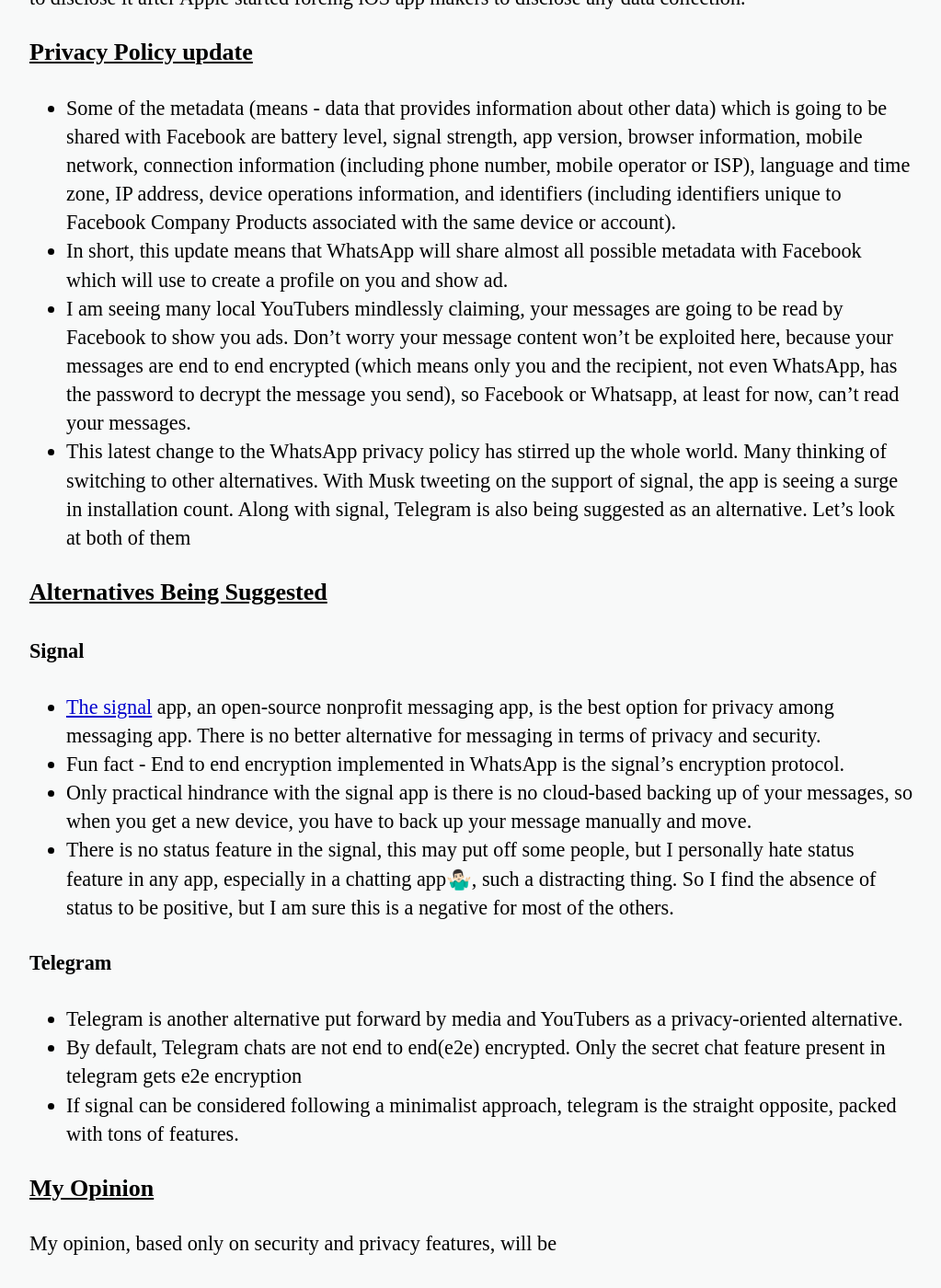
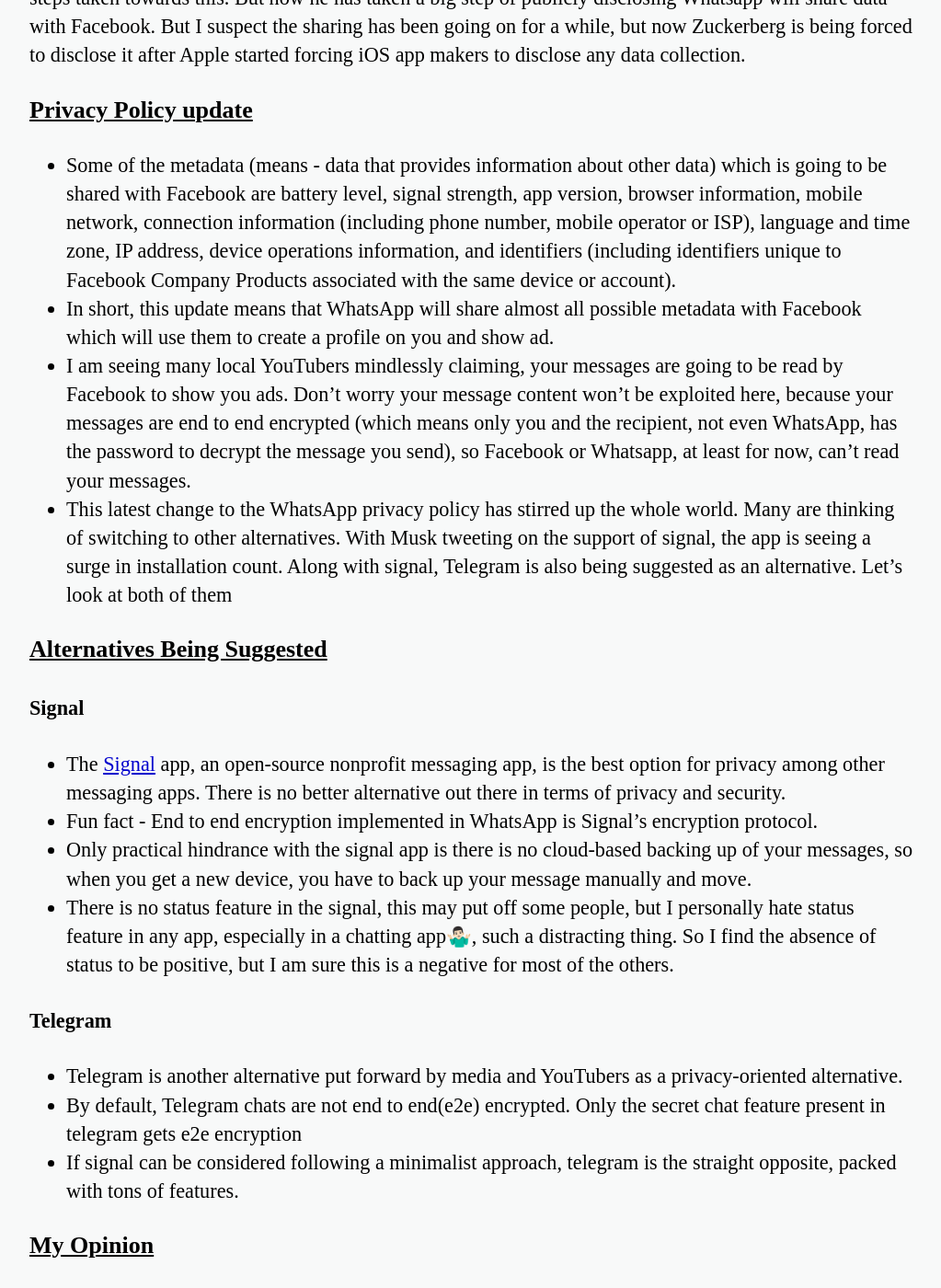
Before and after one commit to sayinathk/sayinathk.github.io, a Jekyll site: the page built from _posts/2021-01-10-Privacy-in-WhatsApp-and-beyond.md, in a window 1280 px wide and 1400 px high, scrolled down 1549 px. Shown: the whole window at 92% size, without its empty margins (128-1151 px from the left). Built offline with Jekyll 4.4.1, drawn with Linux system fonts in a browser that asks for light colours; comment, search, counter and statistics services are not loaded; some of the changed text lies outside the part shown.

Commit message:
Update 2021-01-10-Privacy-in-WhatsApp-and-beyond.md

```diff
--- a/_posts/2021-01-10-Privacy-in-WhatsApp-and-beyond.md
+++ b/_posts/2021-01-10-Privacy-in-WhatsApp-and-beyond.md
@@ -20,16 +20,16 @@
 ### Privacy Policy update
 
 - Some of the metadata (means - data that provides information about other data) which is going to be shared with Facebook are battery level, signal strength, app version, browser information, mobile network, connection information (including phone number, mobile operator or ISP), language and time zone, IP address, device operations information, and identifiers (including identifiers unique to Facebook Company Products associated with the same device or account).
-- In short, this update means that WhatsApp will share almost all possible metadata with Facebook which will use to create a profile on you and show ad.
+- In short, this update means that WhatsApp will share almost all possible metadata with Facebook which will use them to create a profile on you and show ad.
 - I am seeing many local YouTubers mindlessly claiming, your messages are going to be read by Facebook to show you ads. Don't worry your message content won't be exploited here, because your messages are end to end encrypted (which means only you and the recipient, not even WhatsApp, has the password to decrypt the message you send), so Facebook or Whatsapp, at least for now, can't read your messages.
-- This latest change to the WhatsApp privacy policy has stirred up the whole world. Many thinking of switching to other alternatives. With Musk tweeting on the support of signal, the app is seeing a surge in installation count. Along with signal, Telegram is also being suggested as an alternative. Let's look at both of them
+- This latest change to the WhatsApp privacy policy has stirred up the whole world. Many are thinking of switching to other alternatives. With Musk tweeting on the support of signal, the app is seeing a surge in installation count. Along with signal, Telegram is also being suggested as an alternative. Let's look at both of them
 
 ### Alternatives Being Suggested
 
 #### Signal
 
-- [The signal](https://signal.org/en/) app, an open-source nonprofit messaging app, is the best option for privacy among messaging app. There is no better alternative for messaging in terms of privacy and security.
-- Fun fact - End to end encryption implemented in WhatsApp is the signal's encryption protocol.
+- The [Signal](https://signal.org/en/) app, an open-source nonprofit messaging app, is the best option for privacy among other messaging apps. There is no better alternative out there in terms of privacy and security.
+- Fun fact - End to end encryption implemented in WhatsApp is Signal's encryption protocol.
 - Only practical hindrance with the signal app is there is no cloud-based backing up of your messages, so when you get a new device, you have to back up your message manually and move.
 - There is no status feature in the signal, this may put off some people, but I personally hate status feature in any app, especially in a chatting app🤷🏻‍♂️, such a distracting thing. So I find the absence of status to be positive, but I am sure this is a negative for most of the others.
 
@@ -56,9 +56,9 @@
 #### Switching to Telegram - Not Recommended.
 
 - Do only if you are only going to use secret chat, which many are not going to do. Because only this type of chat is supported with e2e encryption
-- Do note that this doesn't mean telegram has a security flaw or if you use telegram, 3rd party is going to read your message, it's just in comparison for WhatsApp's default e2e encryption, telegrams regular chat's security is a tad bit less.
+- Do note that this doesn't mean telegram has a security flaw or if you use telegram, 3rd party is going to read your message, it's just, in comparison to WhatsApp's default e2e encryption, telegrams regular chat's security is a tad bit less.
 - But the amount of data collected by telegram seems to be less than WhatsApp (this is based on "App Privacy" details listed on Apple's app store)
-- So it comes down to your priority over security vs privacy. The choice is yours.
+- So it boils down to your priority over security vs privacy. The choice is yours.
 
 ### Let Me Introduce You To The Actual Problem
 
```
Also changed, not shown: other parts of _posts/2021-01-10-Privacy-in-WhatsApp-and-beyond.md (+4 -1 lines).
